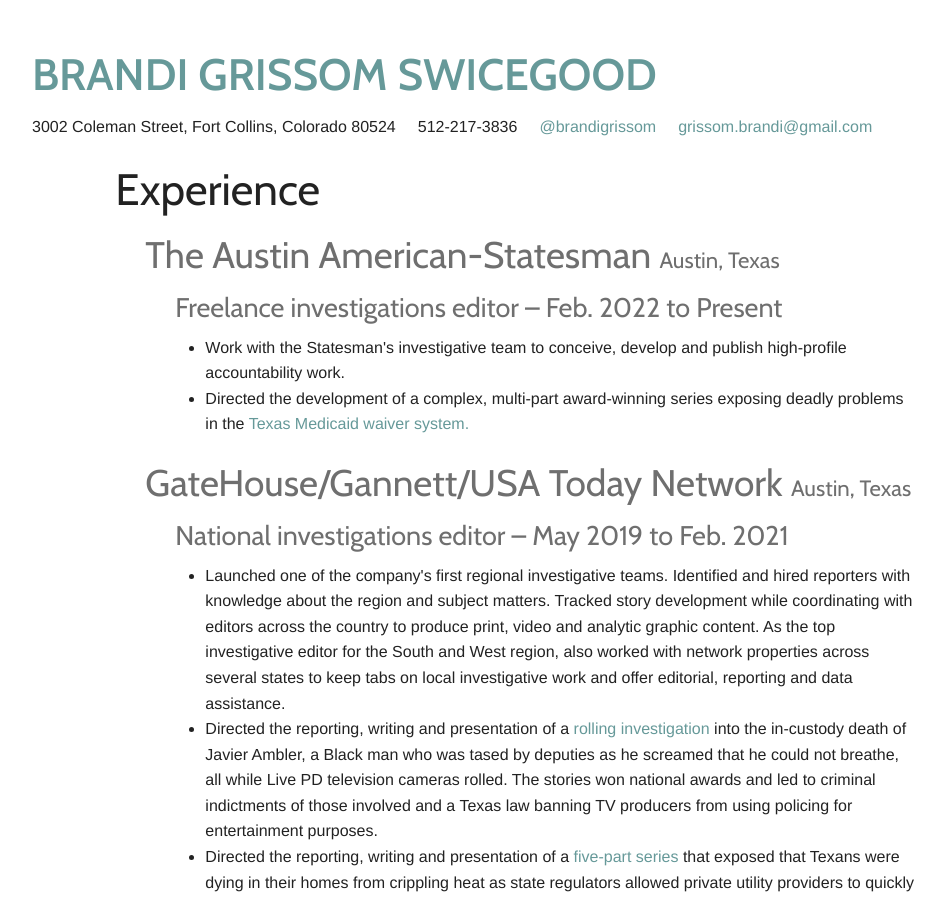
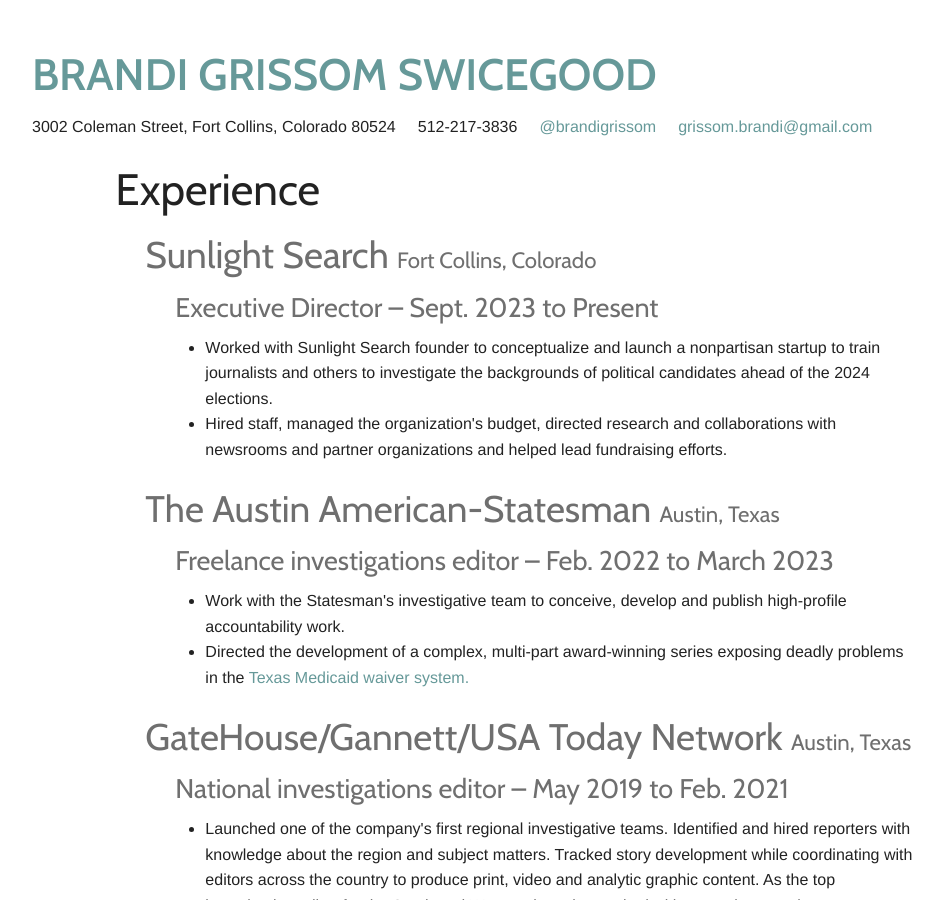
Before and after one commit to BrandiGrissom/resume, a Jekyll site: the page built from index.html, in a window 1280 px wide and 900 px high. Shown: the whole window, without its empty margins (123-1068 px from the left). Built offline with Jekyll 4.4.1, drawn with Linux system fonts in a browser that asks for light colours.

Commit message:
Update index.html
Added Sunlight Search

```diff
--- a/index.html
+++ b/index.html
@@ -16,12 +16,25 @@
   <section class="small-12 medium-10 medium-offset-1 columns">
     <h1>Experience</h1>
 
+ <h2 class="subheader">
+      Sunlight Search
+      <small>Fort Collins, Colorado</small>
+    </h2>
+
+    <h3 class="subheader">Executive Director – Sept. 2023 to Present</h3>
+
+    <ul>
+      <li>Worked with Sunlight Search founder to conceptualize and launch a nonpartisan startup to train journalists and others to investigate the backgrounds of political candidates ahead of the 2024 elections.
+      <li>Hired staff, managed the organization's budget, directed research and collaborations with newsrooms and partner organizations and helped lead fundraising efforts.</a>
+     </ul>
+
+
       <h2 class="subheader">
       The Austin American-Statesman
       <small>Austin, Texas</small>
     </h2>
 
-    <h3 class="subheader">Freelance investigations editor – Feb. 2022 to Present</h3>
+    <h3 class="subheader">Freelance investigations editor – Feb. 2022 to March 2023</h3>
 
     <ul>
       <li>Work with the Statesman's investigative team to conceive, develop and publish high-profile accountability work.
```
